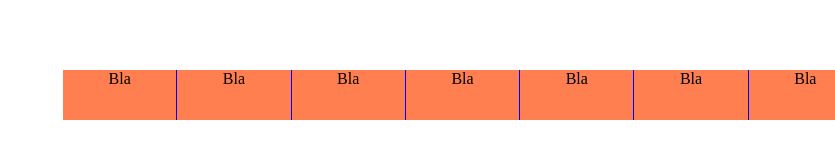
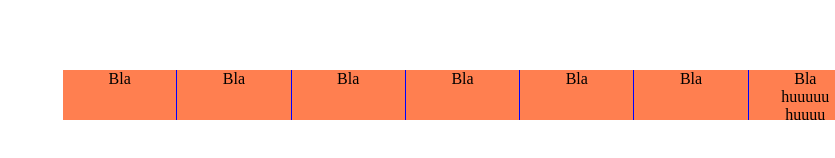
Before and after one commit to andreski/https---github.com-andreski-my-second, a plain HTML site: page index.html in a window 1280 px wide. Shown: the part 230-388 px from the top of the page, without its empty margins (445-1280 px from the left). Drawn offline with Linux system fonts and the light colour scheme.

Commit message:
First change

```diff
--- a/index.html
+++ b/index.html
@@ -16,7 +16,7 @@
    <li>Bla</li>
    <li>Bla</li>
    <li>Bla</li>
-   <li>Bla</li>
+   <li>Bla huuuuu huuuu</li>
 </ul>
 
 </body>
```
